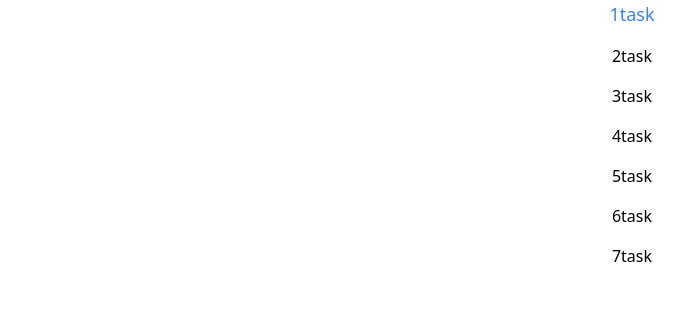
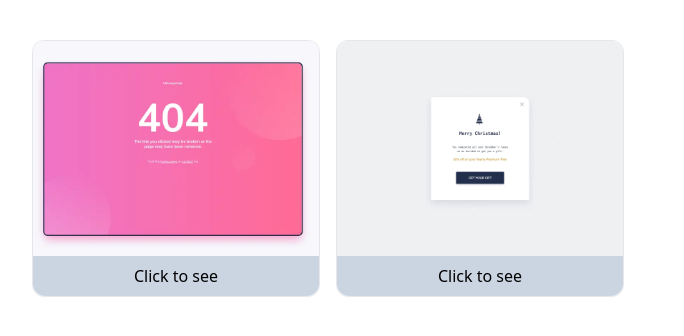
Before and after one commit to KEBOAIBEK/30day-tailwind, a plain HTML site: page index.html in a window 1280 px wide. Shown: the whole page, without its empty margins (8-692 px from the left). Drawn offline with nearby package versions, Linux system fonts and the light colour scheme.

Commit message:
Refactor 1task.html and 2task.html for improved layout; add 3task.html as a new file and update index.html with task links and images

```diff
--- a/index.html
+++ b/index.html
@@ -1,21 +1,35 @@
 <!DOCTYPE html>
 <html lang="en">
+
 <head>
     <meta charset="UTF-8">
     <meta name="viewport" content="width=device-width, initial-scale=1.0">
     <title>Document</title>
-     <script src="https://cdn.tailwindcss.com"></script>
+    <script src="https://cdn.tailwindcss.com"></script>
 </head>
+
 <body>
-    <div class="flex flex-col justify-center items-center gap-4">
-        <a href="/1task.html" class="text-blue-500 text-lg">1task</a>
-        <a href="/2task.html">2task</a>
-        <a href="/3task.html">3task</a>
-        <a href="/4task.html">4task</a>
-        <a href="/5task.html">5task</a>
-        <a href="/6task.html">6task</a>
-        <a href="/7task.html">7task</a>
+    <div class="grid grid-cols-4  p-10 gap-4">
+
+
+        <div class="rounded-xl border">
+            <a href="/1task.html">
+                <div>
+                    <img class="rounded-t-xl" src="/img/1task.webp" alt="1task">
+                    <button class=" rounded-b-xl h-10 w-full bg-slate-300">Click to see</button>
+                </div>
+            </a>
+        </div>
+        <div class="rounded-xl border">
+            <a href="/2task.html">
+                <div>
+                    <img class="rounded-t-xl" src="/img/2task.webp" alt="1task">
+                    <button class="w-full bg-slate-300 rounded-b-xl h-10">Click to see</button>
+                </div>
+            </a>
+        </div>
     </div>
 
 </body>
+
 </html>
```
Also changed, not shown: 1task.html (+16 -4 lines), 2task.html (+6 -1 lines), 3task.html (added, +11 -0 lines), img/1task.webp (added), img/2task.webp (added).
